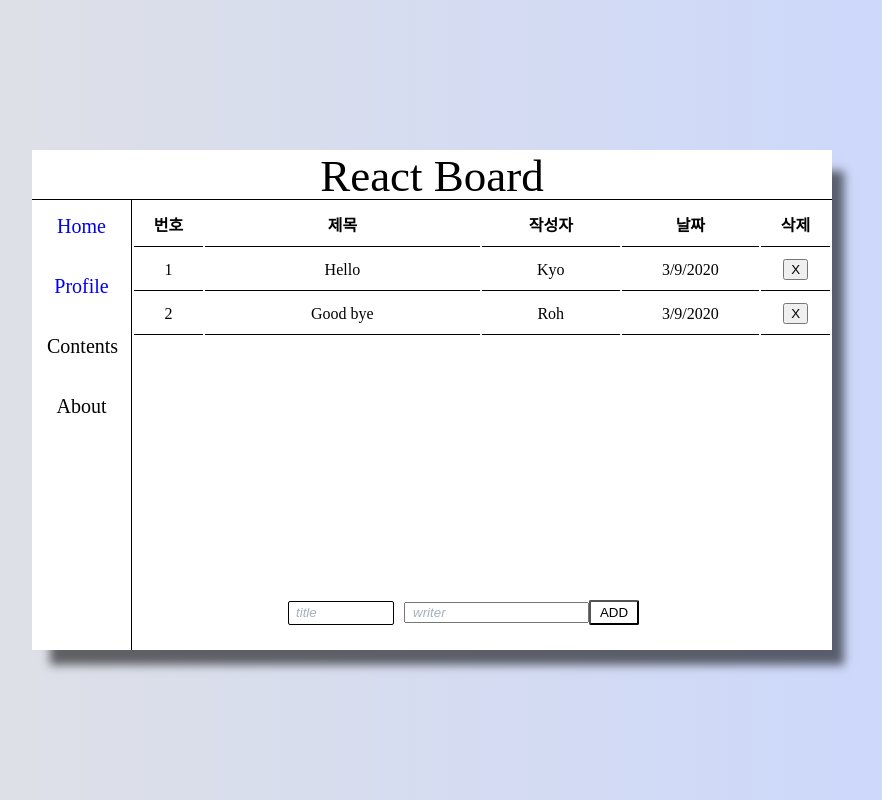
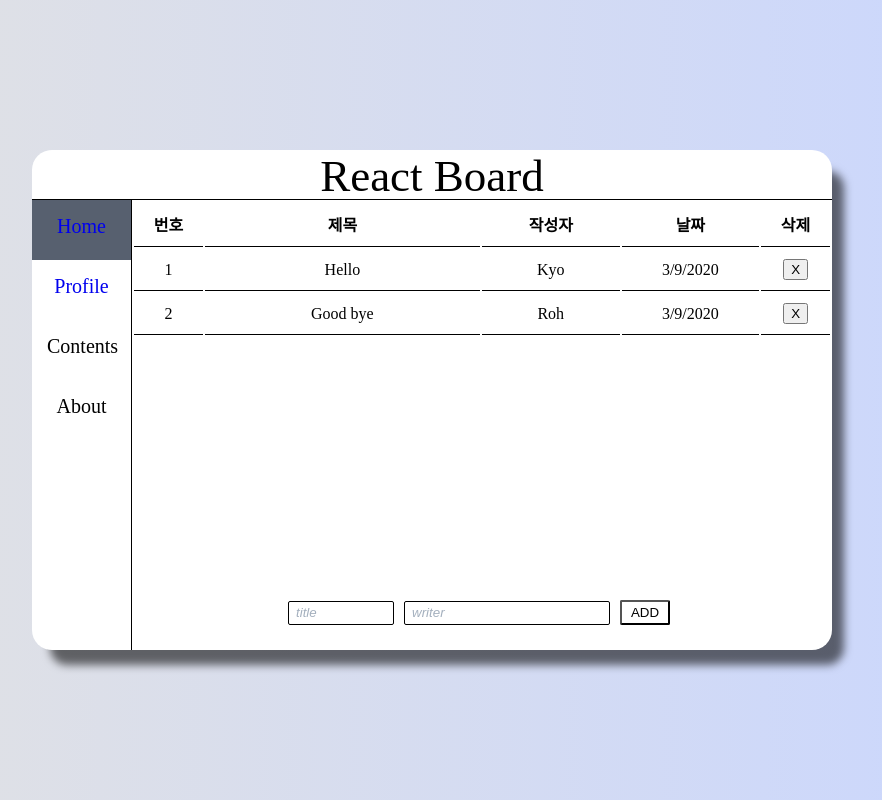
Before and after one commit to kyoung-jnn/CRUD_Board, a React (Create React App) app: page / in a window 1280 px wide. Shown: the whole page, without its empty margins (208-1090 px from the left). Built offline with nearby package versions, Linux system fonts and the light colour scheme.

Commit message:
Redux 적용 완료
function Component로 redux 적용 완료

```diff
--- a/src/App.css
+++ b/src/App.css
@@ -1,23 +1,33 @@
-body{
-    background: #C9D6FF;  /* fallback for old browsers */
-    background: -webkit-linear-gradient(to right, #E2E2E2, #C9D6FF);  /* Chrome 10-25, Safari 5.1-6 */
-    background: linear-gradient(to right, #E2E2E2, #C9D6FF); /* W3C, IE 10+/ Edge, Firefox 16+, Chrome 26+, Opera 12+, Safari 7+ */
+body {
+  background: #c9d6ff; /* fallback for old browsers */
+  background: -webkit-linear-gradient(
+    to right,
+    #e2e2e2,
+    #c9d6ff
+  ); /* Chrome 10-25, Safari 5.1-6 */
+  background: linear-gradient(
+    to right,
+    #e2e2e2,
+    #c9d6ff
+  ); /* W3C, IE 10+/ Edge, Firefox 16+, Chrome 26+, Opera 12+, Safari 7+ */
 }
 
-section{
+section {
   background-color: white;
   width: 800px;
   height: 500px;
   position: absolute;
   left: 50%;
   top: 50%;
+  border-radius: 20px;
   transform: translate(-50%, -50%);
-    -webkit-box-shadow: 15px 18px 9px -3px rgba(0,0,0,0.57);
-    -moz-box-shadow: 15px 18px 9px -3px rgba(0,0,0,0.57);
-    box-shadow: 15px 18px 9px -3px rgba(0,0,0,0.57);
+
+  -webkit-box-shadow: 15px 18px 9px -3px rgba(0, 0, 0, 0.57);
+  -moz-box-shadow: 15px 18px 9px -3px rgba(0, 0, 0, 0.57);
+  box-shadow: 15px 18px 9px -3px rgba(0, 0, 0, 0.57);
 }
 
-header{
+header {
   box-sizing: border-box;
   text-align: center;
   border-bottom: 1px solid black;
@@ -25,7 +35,7 @@ header{
   font-size: 45px;
 }
 
-nav{
+nav {
   box-sizing: border-box;
   float: left;
   width: 100px;
@@ -33,26 +43,26 @@ nav{
   border-right: 1px solid black;
 }
 
-article{
+article {
   box-sizing: border-box;
   float: right;
   width: 700px;
   height: 80%;
 }
 
-footer{
+footer {
   box-sizing: border-box;
   margin-left: 32%;
   height: 10%;
 }
 
-ul{
+ul {
   list-style: none;
   margin: 0px;
   padding: 0px;
 }
 
-li a{
+li a {
   display: block;
   padding: 15px;
   height: 30px;
@@ -61,82 +71,83 @@ li a{
   text-decoration: none;
 }
 
-li a:visited{
+li a:visited {
   color: black;
 }
 
-li a.active{
+li a.active {
   background-color: #2f3542;
   color: white;
 }
 
-li a:hover:not(.active){
+li a:hover:not(.active) {
   background-color: #57606f;
   transition: background-color 0.8s ease-out;
   color: white;
 }
 
-input#title,#desc{
+input#title,
+#writer {
   height: 20px;
   border-radius: 2px;
   border: 1px solid black;
 }
 
-input#title{
+input#title {
   width: 100px;
   margin-right: 10px;
 }
 
-input#desc{
+input#writer {
   width: 200px;
   margin-right: 10px;
 }
 
-input::placeholder{
+input::placeholder {
   color: #a4b0be;
   font-style: italic;
   padding: 5px;
 }
 
-input[type=submit]{
+input[type="submit"] {
   width: 50px;
   height: 25px;
   background-color: white;
   border-radius: 2px;
 }
 
-input[type=submit]:hover{
+input[type="submit"]:hover {
   background-color: #57606f;
   transition: background-color 0.5s ease-out;
   color: white;
   border: none;
 }
 
-.table{
+.table {
   width: 100%;
   text-align: center;
 }
-.Num{
+.Num {
   width: 10%;
 }
-.Title{
+.Title {
   width: 40%;
 }
-.Writer{
+.Writer {
   width: 20%;
 }
-.Date{
+.Date {
   width: 20%;
 }
-.Del{
+.Del {
   width: 10%;
 }
 
-.delBtn{
-
+.delBtn {
 }
 
-th, td{
+th,
+td {
   border-bottom: 1px solid black;
   padding: 10px;
 }
--- a/src/component/App_reducer.js
+++ b/src/component/App_reducer.js
@@ -4,8 +4,11 @@ const BOARD_READ = "ONE";
 const BOARD_LIST = "LIST";
 
 export const board_save = (data) => ({ type: BOARD_SAVE, data });
-export const board_remove = (brdno) => ({ type: BOARD_REMOVE, brdno: brdno });
-export const board_read = (brdno) => ({ type: BOARD_READ, brdno: brdno });
+export const board_remove = (brdnum) => ({
+  type: BOARD_REMOVE,
+  brdnum: brdnum,
+});
+export const board_read = (brdnum) => ({ type: BOARD_READ, brdnum: brdnum });
 export const board_list = () => ({ type: BOARD_LIST });
 
 const initialState = {
@@ -30,12 +33,12 @@ const initialState = {
 };
 
 // reducer
-// CRUD 처리
+// CRUD 처리를 reducer 메소드에서 모두 처리
 export default function board_reducer(state = initialState, action) {
   let boards = state.boards;
 
-  console.log('state\n',state);
-  console.log('action\n',action);
+  console.log("state\n", state);
+  console.log("action\n", action);
 
   switch (action.type) {
     case BOARD_SAVE: {
@@ -43,10 +46,10 @@ export default function board_reducer(state = initialState, action) {
       let total = state.total;
 
       // 새로운 삽입
-      if (!data.brdno) {
+      if (!data.brdnum) {
         return {
           total: total + 1,
-          boards: boards.concat({ ...data, brdnum: total, date: new Date() }),
+          boards: boards.concat({  brdnum: ++total,...data, date: new Date() }),
           selectedBoard: {},
         };
       }
@@ -59,13 +62,22 @@ export default function board_reducer(state = initialState, action) {
         selectedBoard: {},
       };
     }
-    case BOARD_REMOVE:
+    case BOARD_REMOVE: {
+      let total = state.total;
+      let initNum = 1;
       // 삭제할 row 빼고 다시 배열로 만들기
       return {
-        ...state,
-        boards: boards.filter(row => row.brdnum !== action.brdnum),
+        total: total - 1,
+        boards: boards
+          .filter((row) => row.brdnum !== action.brdnum)
+          .map((row) => {
+            row.brdnum = initNum++;
+            if (initNum === total) initNum = 1;
+            return row;
+          }),
         selectedBoard: {},
       };
+    }
     case BOARD_READ:
       return {
         ...state,
--- a/src/component/BoardInputForm.js
+++ b/src/component/BoardInputForm.js
@@ -1,33 +1,42 @@
-import React, {useState} from "react";
-import { board_save} from "./App_reducer";
+import React, { useEffect, useState } from "react";
+import { board_save } from "./App_reducer";
 import { connect } from "react-redux";
 
 function BoardInputForm(props) {
-    const [contents, setContents] = useState({
+  const [inputState, setInputState] = useState({
     title: "",
     writer: "",
   });
+
 
   const initialSelectedBoard = {
     brdnum: "",
     title: "",
     writer: "",
-      date: ""
-    }
+    date: "",
+  };
 
   const handleChange = (e) => {
-      setContents({
-        ...contents,
+    e.preventDefault();
+    setInputState({
+      ...inputState,
       [e.target.name]: e.target.value,
     });
-    }
+  };
 
-    const handleSave = () => {
-      props.dispatch(board_save(contents));
-      setContents(this.initialSelectedBoard)
-    }
+  // ComponentWillReceiveProps 역할
+  // props 값의 변화가 생기면 useEffect 실행
+  // 즉 selectedBoard의 변화가 생기면 실행
+  useEffect(() => {
+    setInputState(props.selectedBoard);
+  }, [props]);
 
-    console.log(contents);
+  const handleSave = (e) => {
+    e.preventDefault();
+    props.dispatch(board_save(inputState));
+    setInputState(initialSelectedBoard);
+  };
+
   return (
     <div>
       <form onSubmit={handleSave}>
@@ -35,6 +44,7 @@ function BoardInputForm(props) {
           id="title"
           placeholder="title"
           name="title"
+          value={inputState.title}
           autocomplete="off"
           onChange={handleChange}
         ></input>
@@ -42,6 +52,7 @@ function BoardInputForm(props) {
           id="writer"
           placeholder="writer"
           name="writer"
+          value={inputState.writer}
           autocomplete="off"
           onChange={handleChange}
         ></input>
@@ -52,7 +63,9 @@ function BoardInputForm(props) {
 }
 
 function mapReduxStateToReactProps(state) {
+  console.log('BoardInputForm mapReduxStateToReactProps\n',state);
+
   return { selectedBoard: state.selectedBoard };
 }
 
-  export default connect(mapReduxStateToReactProps)(BoardInputForm)
+export default connect(mapReduxStateToReactProps)(BoardInputForm);
--- a/src/component/BoardItem.js
+++ b/src/component/BoardItem.js
@@ -1,9 +1,8 @@
-import React, { useEffect } from "react";
+import React from "react";
 import { board_read, board_remove } from "./App_reducer";
 import { connect } from "react-redux";
 
 function BoardItem(props) {
-
   const handleUpdateForm = (brdnum) => {
     props.dispatch(board_read(brdnum));
   };
--- a/src/component/Home.js
+++ b/src/component/Home.js
@@ -1,21 +1,33 @@
-import React, { useState } from "react";
+import React from "react";
 import "../App.css";
-import { Link, Route } from "react-router-dom";
+import { Link } from "react-router-dom";
 import { connect } from "react-redux";
-import  BoardItem  from './BoardItem';
-import  BoardInputForm  from './BoardInputForm';
+import BoardItem from "./BoardItem";
+import BoardInputForm from "./BoardInputForm";
+
+
+function selectCss() {
+  if (window.location.pathname == "/") {
+    return {
+    backgroundColor: '#57606f',
+    color: 'white'
+  };
+  }
+}
 
 function Home(props) {
   const { boards } = props; // mapReduxStateToReactProps 메소드 이용해서 reducer의 state 가져오기
+  const linkStyles = selectCss();
 
-  console.log('Home component의 props',props);
   return (
     <body>
       <section>
         <header>React Board</header>
         <nav>
           <ul>
-            <li>
+            <li
+              style={linkStyles}
+            >
               <Link to="Home">Home</Link>
             </li>
             <li>
@@ -55,7 +67,7 @@ function Home(props) {
 
 // Reduecer의 state.boards를 boards로 받아주기
 function mapReduxStateToReactProps(state) {
-  console.log('mapReduxStateToReactProps',state);
+  console.log("Home mapReduxStateToReactProps\n", state);
   return { boards: state.boards };
 }
 
--- a/src/index.js
+++ b/src/index.js
@@ -5,12 +5,11 @@ import {  BrowserRouter } from "react-router-dom";
 import * as serviceWorker from "./serviceWorker";
 import { Provider } from "react-redux";
 import  store  from "./component/store.js";
-import Home from "./component/Home";
 
 ReactDOM.render(
   <BrowserRouter>
     <Provider store={store}>
-      <Home />
+      <App />
     </Provider>
   </BrowserRouter>,
   document.getElementById("root")
```
Lines whose indentation alone changed are shown as unchanged.
